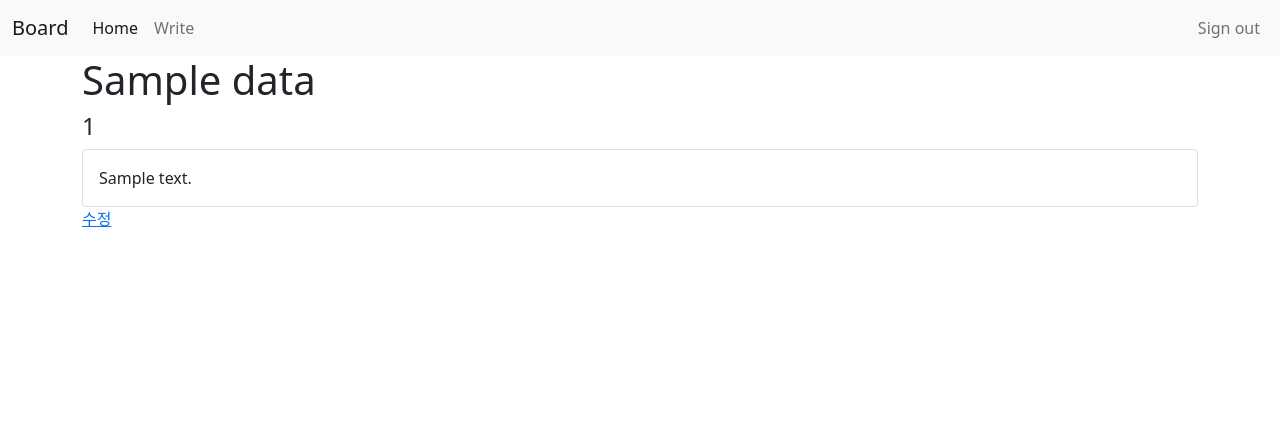
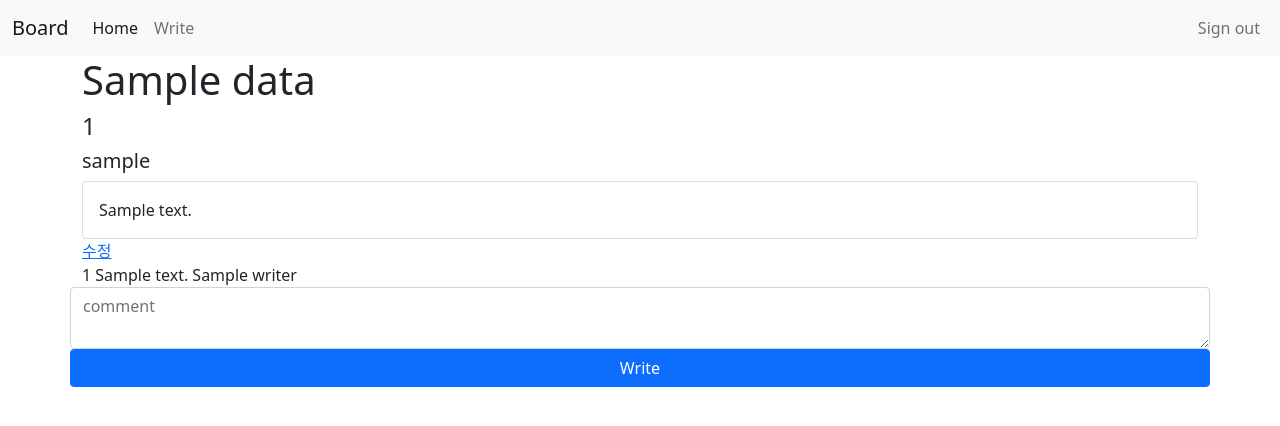
Before and after one commit to kongwoojin/Board_flask, a Flask app: template templates/board.html in a window 1280 px wide. Shown: the top 426 px of the page. Run offline with Flask 2, Linux system fonts and the light colour scheme; the template is opened without the code that fills it: most values are stand-ins (such as "Sample title", 1, 10 or a date in 2020).

Commit message:
Add comments

```diff
--- a/app.py
+++ b/app.py
@@ -5,6 +5,10 @@ from datetime import datetime
 import pymysql
 from flask import Flask, render_template, jsonify, request, session, redirect, url_for
 from flask_bcrypt import Bcrypt
+
+# Features needed
+# Delete article
+# Redesign
 
 app = Flask(__name__)
 bcrypt = Bcrypt(app)
@@ -16,11 +20,19 @@ conn = pymysql.connect(
     passwd='',
     host='',
     db='',
-    charset='utf8',
+    charset='',
     port=3306
 )
 
 cursor = conn.cursor(pymysql.cursors.DictCursor)
+
+
+def getUserName(id):
+    sql = f'select * from users where id = {id}'
+    cursor.execute(sql)
+    result = cursor.fetchone()
+
+    return result['username']
 
 
 @app.route('/')
@@ -36,7 +48,8 @@ def index():
             'id': obj['id'],
             'title': obj['title'],
             'username': obj['username'],
-            'date': obj['date']
+            'date': obj['date'],
+            'view_count': obj['view_count']
         }
         data_list.append(data_dic)
 
@@ -57,13 +70,27 @@ def board(id):
     data = {
         'title': result[0]['title'],
         'text': result[0]['text'],
-        'username': result[0]['username'],
+        'username': result[0]['writer_id'],
         'date': result[0]['date'],
         'view_count': result[0]['view_count'],
         'id': result[0]['id']
     }
 
-    return render_template('board.html', data=data)
+    sql = f'SELECT * FROM `comments` where article_id ={id};'
+    cursor.execute(sql)
+    result = cursor.fetchall()
+
+    comments = []
+
+    for obj in result:
+        comments_dic = {
+            'writer': getUserName(obj['writer_id']),
+            'comment': obj['comment'],
+            'id': obj['id']
+        }
+        comments.append(comments_dic)
+
+    return render_template('board.html', data=data, comments=comments)
 
 
 @app.route('/write')
@@ -106,6 +133,20 @@ def post():
     conn.commit()
 
     return redirect(url_for("index"))
+
+
+@app.route('/comment', methods=['POST'])
+def comment():
+    comment = request.form.get('comment')
+    writer_id = int(session['id'])
+    article_id = int(request.referrer.split('/')[-1])
+
+    sql = f'INSERT INTO comments(comment, article_id, reply_to, writer_id) ' \
+          f'VALUES("{comment}", "{article_id}", 0, {writer_id})'
+    cursor.execute(sql)
+    conn.commit()
+
+    return '<script>document.location.href = document.referrer</script>'
 
 
 @app.route('/signup')
@@ -169,6 +210,9 @@ def signinpost():
 @app.route('/signout')
 def signout():
     session['userid'] = ""
+    session['username'] = ""
+    session['id'] = ""
+
     return redirect(url_for("index"))
 
 
--- a/templates/board.html
+++ b/templates/board.html
@@ -59,6 +59,7 @@
 <div class="container">
     <h1>{{ data.title }}</h1>
     <h4>{{ data.view_count }}</h4>
+    <h5>{{ data.username }}</h5>
     <div class="card">
         <div class="card-body">
             {{ data.text }}
@@ -67,6 +68,19 @@
 
     <a href="/edit/{{ data.id }}">수정</a>
 
+    {% for comment in comments %}
+        <br>
+        {{ comment.id }} {{ comment.comment }} {{ comment.writer }}
+    {% endfor %}
+
+
+    <form method="post" action="/comment">
+        <div class="form-group row">
+            <textarea class="col-12 form-control" type="text" name="comment" placeholder="comment"></textarea>
+            <button class="btn btn-primary btn-block" type="submit">Write</button>
+        </div>
+    </form>
+
 </div>
 
 </body>
--- a/templates/index.html
+++ b/templates/index.html
@@ -64,6 +64,7 @@
             <th scope="col">Title</th>
             <th scope="col">Writer</th>
             <th scope="col">Date</th>
+            <th scope="col">View</th>
         </tr>
         </thead>
 
@@ -72,8 +73,9 @@
             <tr>
                 <td>{{ data.id }}</td>
                 <td><a href="/board/{{ data.id }}">{{ data.title }}</a></td>
-                <td>{{ data.writerId }}</td>
+                <td>{{ data.username }}</td>
                 <td>{{ data.date }}</td>
+                <td>{{ data.view_count }}</td>
             </tr>
         {% endfor %}
         </tbody>
--- a/templates/signup.html
+++ b/templates/signup.html
@@ -61,7 +61,7 @@
         <h1 class="h3 mb-3 font-weight-normal">Sign Up</h1>
         <input type="text" name="userid" class="form-control" placeholder="User ID" required="" autofocus="">
         <input type="password" name="password" class="form-control" placeholder="Password" required="">
-        <input type="text" name="nickname" class="form-control" placeholder="Nickname" required="" autofocus="">
+        <input type="text" name="username" class="form-control" placeholder="Username" required="" autofocus="">
         <input type="email" name="email" class="form-control" placeholder="Email address" autofocus="">
 
         <button class="btn btn-primary btn-block" type="submit">Sign up</button>
```
